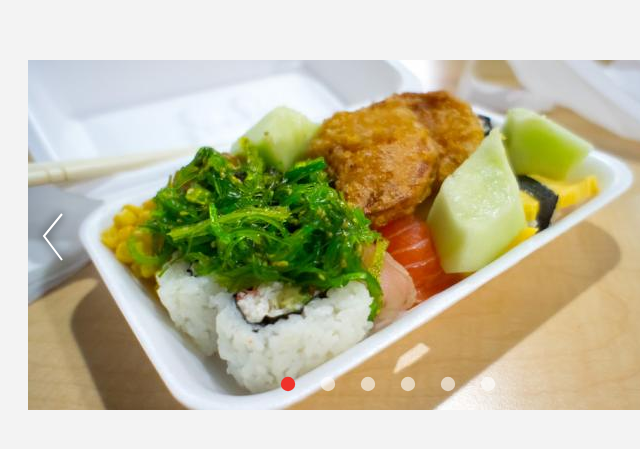
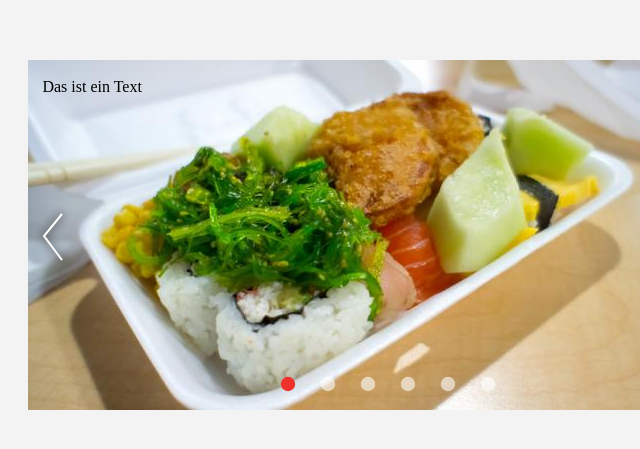
Before and after one commit to philerck/imageSlider, a website: page index.html in a window 1280 px wide. Shown: the part 163-612 px from the top of the page, 252-892 px from the left. Drawn offline with Linux system fonts and the light colour scheme.

Commit message:
Add Text Figcaption - no styles

```diff
--- a/index.html
+++ b/index.html
@@ -36,7 +36,10 @@
     <div class="slider">
       <ul>
         <li>
-          <img src="img/img1.jpg">
+          <figure>
+            <img src="img/img1.jpg">
+            <figcaption>Das ist ein Text</fic>
+          </figure>
         </li>
         <li>
           <img src="img/img2.jpg">
--- a/slider.scss
+++ b/slider.scss
@@ -19,6 +19,13 @@
       img {
         max-width: 100%;
         height: auto;
+      }
+
+      figcaption {
+        position: absolute;
+        top: 5%;
+        left: 2%;
+        display: block;
       }
     }
   }
```
Also changed, not shown: slider.min.css.
